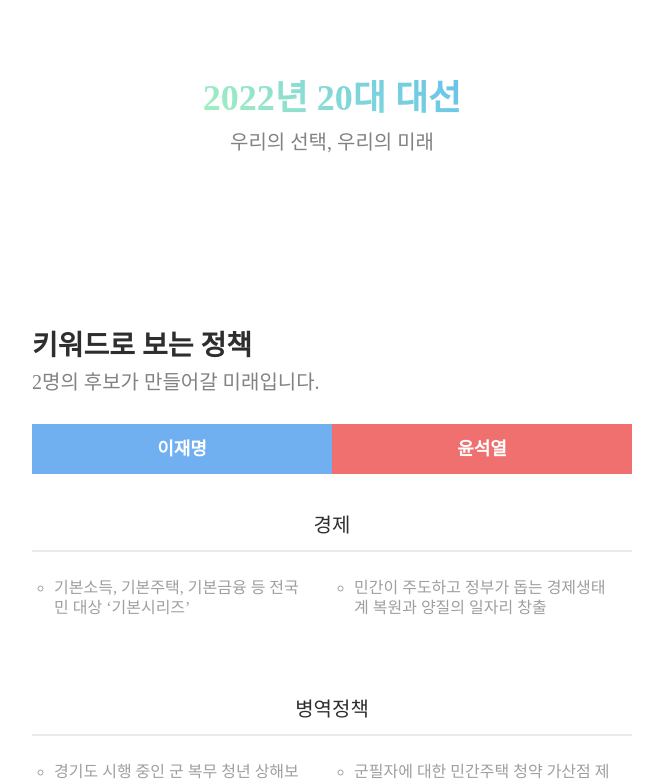
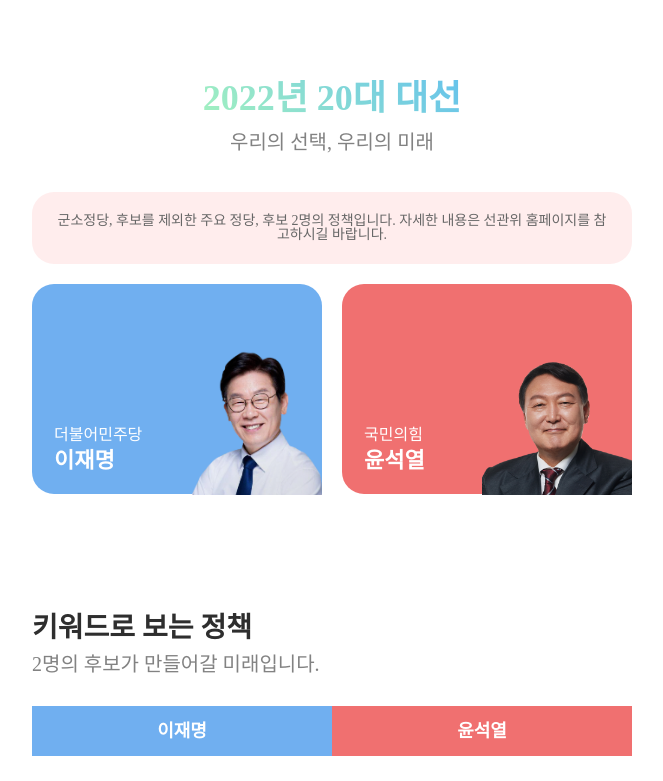
Before and after one commit to k1a11220/2022-election, a Next.js app: page / in a window 1280 px wide. Shown: the top 781 px of the page, without its empty margins (308-971 px from the left). Built offline with nearby package versions, Linux system fonts and the light colour scheme; a web font is replaced by a local one.

Commit message:
Fix deploy error

```diff
--- a/components/CandidateCard.js
+++ b/components/CandidateCard.js
@@ -8,7 +8,7 @@
 const CandidateCard = ({ party, candidate, background, link }) => {
   return (
     <Link href={link}>
-      <Container background={background}>
+      <CardContainer background={background}>
         <div>
           <h4>{party}</h4>
           <h3>{candidate}</h3>
@@ -16,12 +16,12 @@
         <ProfileContainer link={link}>
           <Image src={link === "1" ? LeeImg : YoonImg} responsive="true" />
         </ProfileContainer>
-      </Container>
+      </CardContainer>
     </Link>
   );
 };
 
-const Container = styled.div`
+const CardContainer = styled.div`
   display: flex;
   flex-direction: column-reverse;
   width: 100%;
--- a/components/ImportantCard.js
+++ b/components/ImportantCard.js
@@ -3,16 +3,16 @@
 
 const ImportantCard = () => {
   return (
-    <Container>
+    <CardContainer>
       <p>
         군소정당, 후보를 제외한 주요 정당, 후보 2명의 정책입니다. 자세한 내용은
         선관위 홈페이지를 참고하시길 바랍니다.
       </p>
-    </Container>
+    </CardContainer>
   );
 };
 
-const Container = styled.div`
+const CardContainer = styled.div`
   width: 100%;
   background-color: #ffeded;
   border-radius: 22px;
--- a/pages/index.js
+++ b/pages/index.js
@@ -1,7 +1,7 @@
 import styled from "styled-components";
-// import ImportantCard from "../components/importantCard";
+import ImportantCard from "../components/importantCard";
 import KeywordList from "../components/keywordList";
-// import CandidateCard from "../components/candidateCard";
+import CandidateCard from "../components/candidateCard";
 import { Title } from "../styles/styles";
 
 export default function Home() {
@@ -11,9 +11,9 @@
         <h1>2022년 20대 대선</h1>
         <h3>우리의 선택, 우리의 미래</h3>
       </Header>
-      {/* <ImportantCard /> */}
+      <ImportantCard />
       <CardWrapper>
-        {/* <CandidateCard
+        <CandidateCard
           party={"더불어민주당"}
           candidate={"이재명"}
           background={"#70AFF0"}
@@ -24,7 +24,7 @@
           candidate={"윤석열"}
           background={"#F07070"}
           link={"2"}
-        /> */}
+        />
       </CardWrapper>
       <Title top={true}>
         <h1>키워드로 보는 정책</h1>
```
